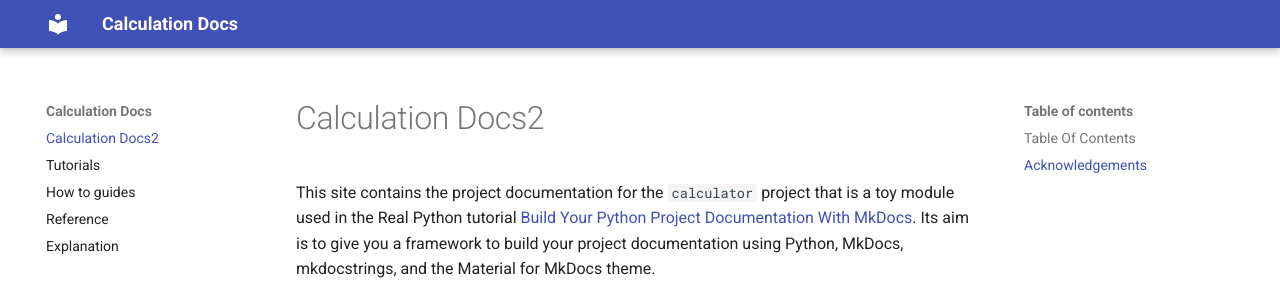
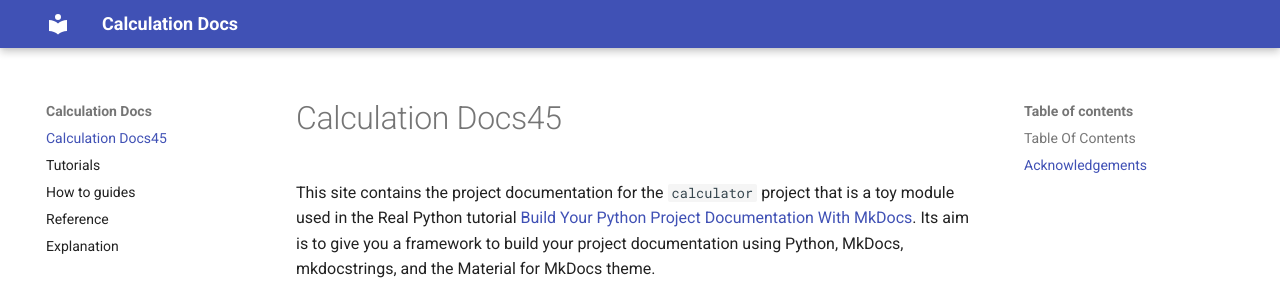
Before and after one commit to pronoym99/calculator, an MkDocs documentation site: the page built from docs/index.md, in a window 1280 px wide. Shown: the top 296 px of the page. Built offline with MkDocs 1.6.1 and Material for MkDocs 9.7.7, drawn with Linux system fonts in a browser that asks for light colours.

Commit message:
Changed docs2 to docs45n

```diff
--- a/mkdocs.yml
+++ b/mkdocs.yml
@@ -7,7 +7,7 @@ plugins:
   - mkdocstrings
 
 nav:
-  - Calculation Docs2 : index.md
+  - Calculation Docs45 : index.md
   - tutorials.md
   - how-to-guides.md
   - reference.md
```
Also changed, not shown: 1 other file.
